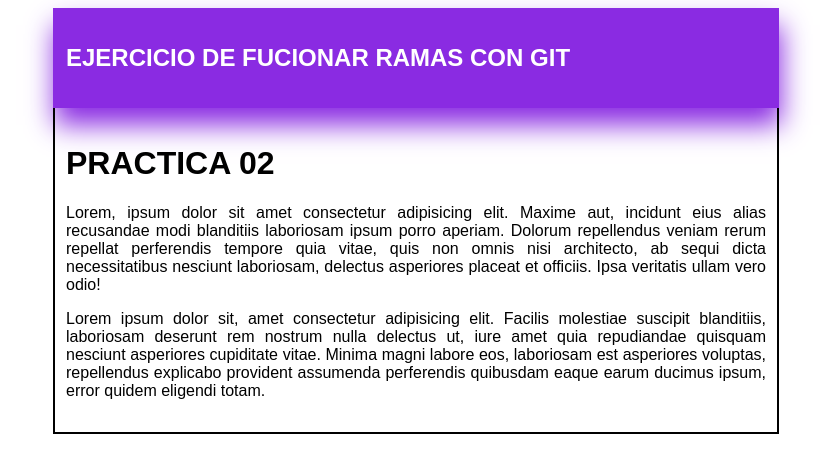
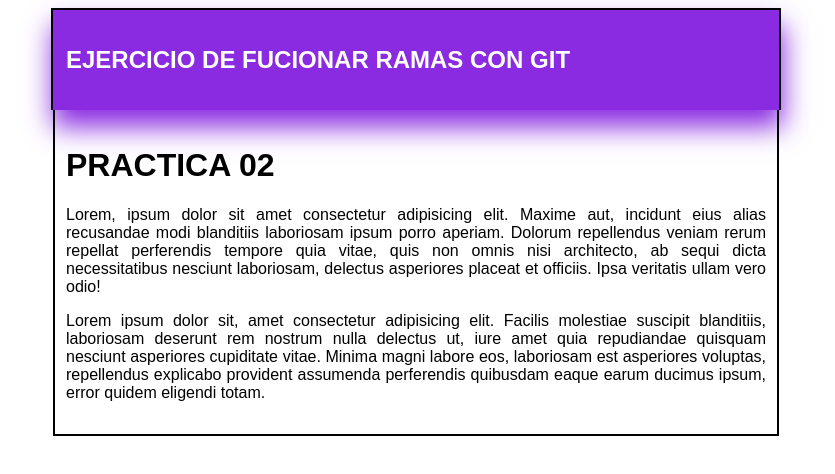
Before and after one commit to jostin987456321/nuestro-blog, a plain HTML site: page index.html in a window 1280 px wide. Shown: the whole page, without its empty margins (224-1059 px from the left). Drawn offline with Linux system fonts and the light colour scheme.

Commit message:
suma de border a cabesera

```diff
--- a/style.css
+++ b/style.css
@@ -17,6 +17,8 @@
 #cabesera
 {
     box-shadow: 2px 17px 26px 0px blueviolet;
+    border: 2px solid black;
+    border-bottom: 0;
     background-color: blueviolet;
     color: white;
     padding: 1em 0.8em;
```
